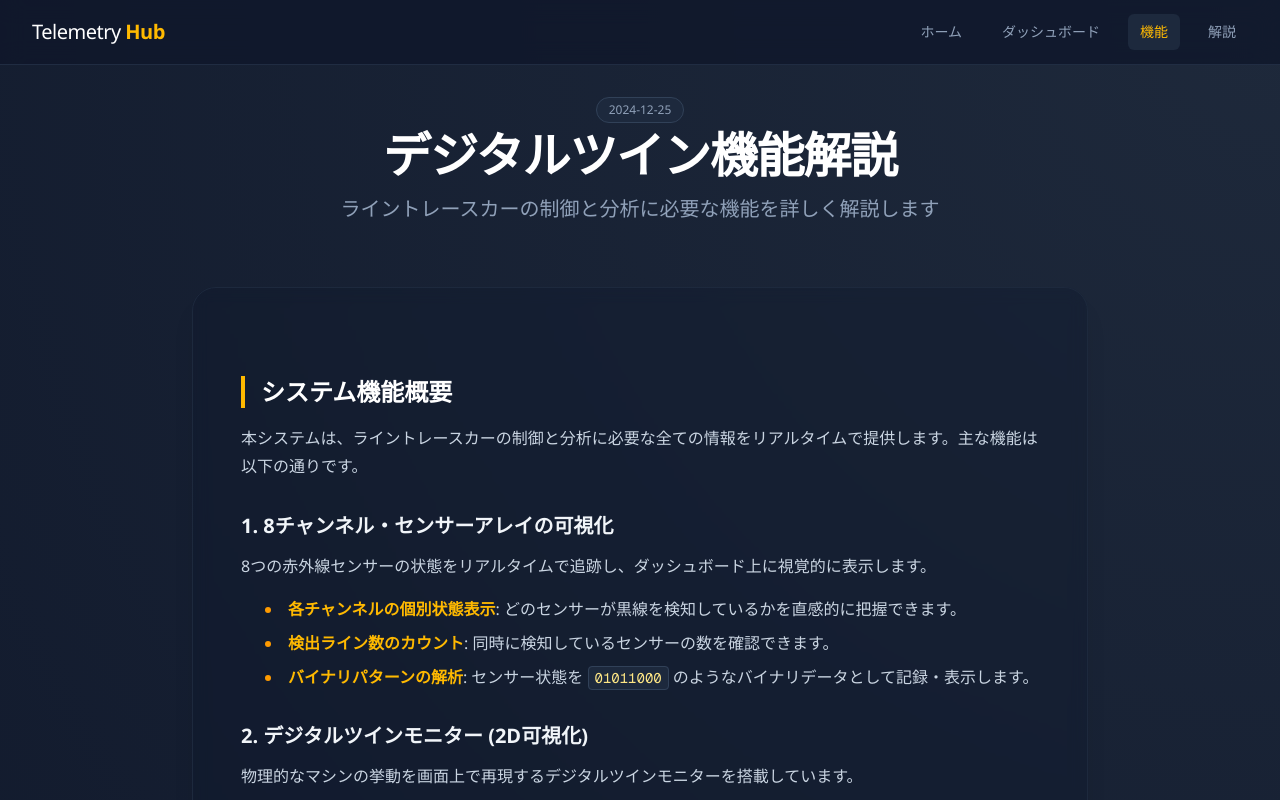
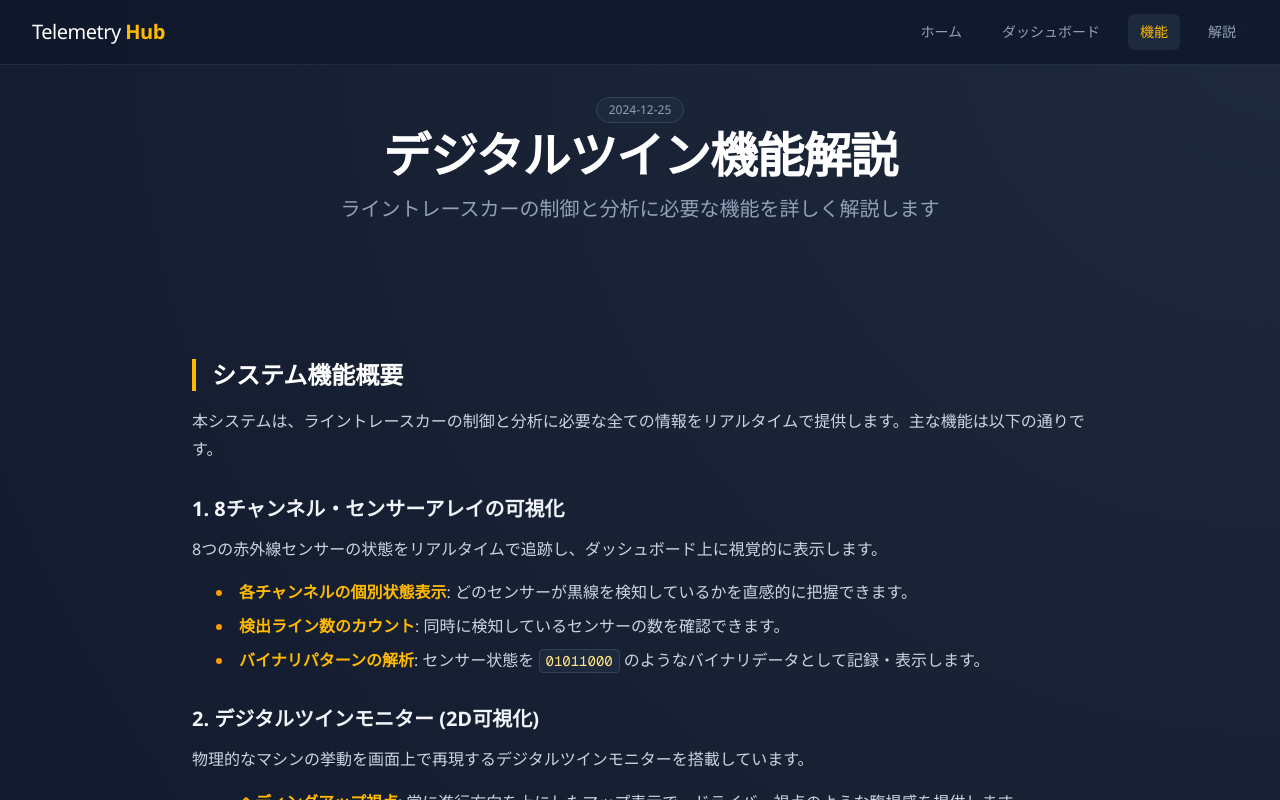
Before and after one commit to Juna1013/4th-PBL-front, a Next.js app: page /features in a window 1280 px wide. Shown: the top 800 px of the page. Built offline with nearby package versions, Linux system fonts and the light colour scheme.

Commit message:
Markdown記事ページのタイルデザインを削除（フラットデザイン化）

```diff
--- a/src/app/about/page.tsx
+++ b/src/app/about/page.tsx
@@ -27,7 +27,7 @@ export default function About() {
                     </div>
 
                     {/* 記事コンテンツ */}
-                    <div className="bg-slate-900/30 border border-slate-800 rounded-3xl p-8 md:p-12 backdrop-blur-sm shadow-xl">
+                    <div className="py-8">
                         <MarkdownViewer content={content} />
                     </div>
                 </div>
--- a/src/app/features/page.tsx
+++ b/src/app/features/page.tsx
@@ -27,7 +27,7 @@ export default function Features() {
                     </div>
 
                     {/* 記事コンテンツ */}
-                    <div className="bg-slate-900/30 border border-slate-800 rounded-3xl p-8 md:p-12 backdrop-blur-sm shadow-xl">
+                    <div className="py-8">
                         <MarkdownViewer content={content} />
                     </div>
                 </div>
```
